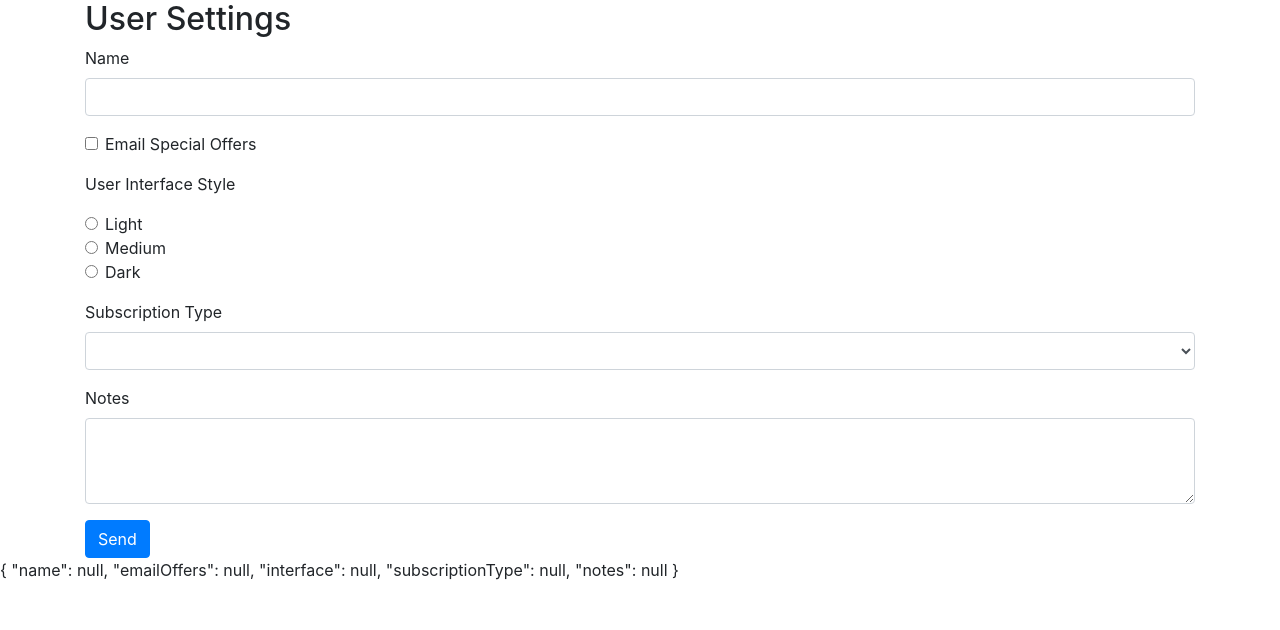
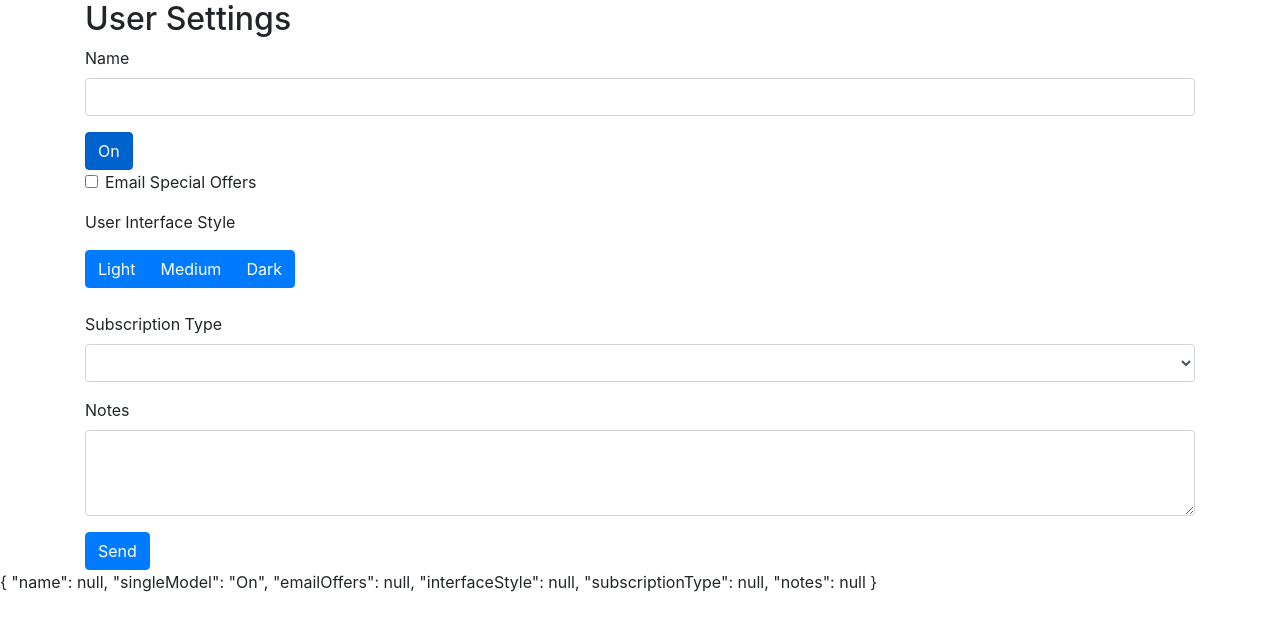
Before and after one commit to robertxluo/ps-form-demo, an Angular app: page / in a window 1280 px wide. Shown: the top 630 px of the page. Built offline with nearby package versions, Linux system fonts and the light colour scheme.

Commit message:
Install ngx-bootstrap, modern radio btns

```diff
--- a/angular.json
+++ b/angular.json
@@ -24,6 +24,7 @@
               "src/assets"
             ],
             "styles": [
+              "./node_modules/bootstrap/dist/css/bootstrap.min.css",
               "src/styles.css"
             ],
             "scripts": []
@@ -84,6 +85,7 @@
               "src/assets"
             ],
             "styles": [
+              "./node_modules/bootstrap/dist/css/bootstrap.min.css",
               "src/styles.css"
             ],
             "scripts": []
@@ -115,6 +117,7 @@
           }
         }
       }
-    }},
+    }
+  },
   "defaultProject": "ps-demo"
 }
--- a/package.json
+++ b/package.json
@@ -20,6 +20,7 @@
     "@angular/platform-browser-dynamic": "~8.0.1",
     "@angular/router": "~8.0.1",
     "bootstrap": "^4.3.1",
+    "ngx-bootstrap": "^4.3.0",
     "rxjs": "~6.4.0",
     "tslib": "^1.9.0",
     "zone.js": "~0.9.1"
--- a/src/app/app.module.ts
+++ b/src/app/app.module.ts
@@ -5,6 +5,7 @@
 
 import { AppComponent } from './app.component';
 import { UserSettingsFormComponent } from './user-settings-form/user-settings-form.component';
+import { ButtonsModule } from 'ngx-bootstrap/buttons';
 
 @NgModule({
   declarations: [
@@ -14,7 +15,8 @@
   imports: [
     BrowserModule,
     FormsModule,
-    HttpClientModule
+    HttpClientModule,
+    ButtonsModule.forRoot()
   ],
   providers: [],
   bootstrap: [AppComponent]
--- a/src/app/user-settings-form/user-settings-form.component.html
+++ b/src/app/user-settings-form/user-settings-form.component.html
@@ -8,6 +8,12 @@
       <div [hidden]="!form.submitted || nameField.valid" class="alert alert-danger">Enter a name</div>
     </div>
 
+    <button type="button" class="btn btn-primary" name="singleModel"
+            [(ngModel)]="singleModel" btnCheckbox
+            btnCheckboxTrue="On" btnCheckboxFalse="Off">
+      {{ singleModel }}
+    </button>
+
     <div class="form-check form-group">
       <input type="checkbox" class="form-check-input" id="emailOffers" name="emailOffers" [(ngModel)]="userSettings.emailOffers">
       <label class="form-check-label" for="emailOffers">Email Special Offers</label>
@@ -15,17 +21,14 @@
 
     <p>User Interface Style</p>
     <div class="form-group">
-      <div class="form-check">
-        <input class="form-check-input" type="radio" name="interface" id="lightInterface" value="light" checked [(ngModel)]="userSettings.interfaceStyle">
-        <label for="lightInterface" class="form-check-label">Light</label>
-      </div>
-      <div class="form-check">
-        <input class="form-check-input" type="radio" name="interface" id="mediumInterface" value="medium" [(ngModel)]="userSettings.interfaceStyle">
-        <label for="mediumInterface" class="form-check-label">Medium</label>
-      </div>
-      <div class="form-check">
-        <input class="form-check-input" type="radio" name="interface" id="darkInterface" value="dark" [(ngModel)]="userSettings.interfaceStyle">
-        <label for="darkInterface" class="form-check-label">Dark</label>
+
+      <div class="btn-group">
+        <label class="btn btn-primary" [(ngModel)]="userSettings.interfaceStyle" name="interfaceStyle"
+              btnRadio="Light" tabindex="0" role="button">Light</label>
+        <label class="btn btn-primary" [(ngModel)]="userSettings.interfaceStyle" name="interfaceStyle"
+              btnRadio="Medium" tabindex="0" role="button">Medium</label>
+        <label class="btn btn-primary" [(ngModel)]="userSettings.interfaceStyle" name="interfaceStyle"
+              btnRadio="Dark" tabindex="0" role="button">Dark</label>
       </div>
     </div>
 
--- a/src/app/user-settings-form/user-settings-form.component.ts
+++ b/src/app/user-settings-form/user-settings-form.component.ts
@@ -18,6 +18,8 @@
     subscriptionType: null,
     notes: null
   };
+
+  singleModel = 'On';
 
   originalUserSettings: UserSettings = { ...this.userSettings };
   postError = false;
```
Also changed, not shown: 1 other file (tests, documents, lock files or other folders).
